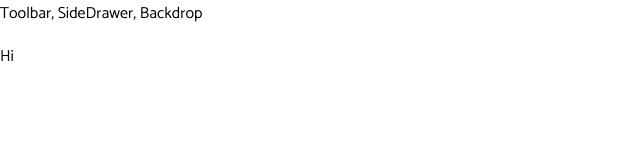
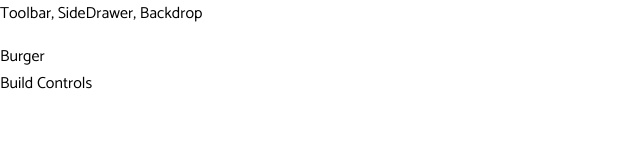
Before and after one commit to olbesp/burger-builder, a React app: page / in a window 1280 px wide. Shown: the top 160 px of the page, without its empty margins (0-640 px from the left). Built offline with nearby package versions, Linux system fonts and the light colour scheme.

Commit message:
Add an implementation of burger component

```diff
--- a/src/App.js
+++ b/src/App.js
@@ -1,12 +1,13 @@
 import React, { Component } from 'react';
 import Layout from './components/Layout/Layout';
+import BurgerBuilder from './containers/BurgerBuilder/BurgerBuilder';
 
 class App extends Component {
   render() {
     return (
       <div>
         <Layout>
-          <p>Hi</p>
+          <BurgerBuilder />
         </Layout>
       </div>
     );
--- /dev/null
+++ b/src/components/Layout/Layout.css
@@ -0,0 +1,3 @@
+.Content {
+  margin-top: 16px;
+}
--- a/src/components/Layout/Layout.js
+++ b/src/components/Layout/Layout.js
@@ -1,10 +1,11 @@
 import React from 'react';
 import Aux from '../../hoc/Aux';
+import classes from './Layout.css';
 
 const layout = (props) => (
   <Aux>
     <div>Toolbar, SideDrawer, Backdrop</div>
-    <main>
+    <main className={classes.Content}>
       {props.children}
     </main>
   </Aux>
--- /dev/null
+++ b/src/containers/BurgerBuilder/BurgerBuilder.js
@@ -0,0 +1,15 @@
+import React, { Component } from 'react';
+import Aux from '../../hoc/Aux';
+
+class BurgerBuilder extends Component {
+  render() {
+    return (
+      <Aux>
+        <div>Burger</div>
+        <div>Build Controls</div>
+      </Aux>
+    );
+  }
+}
+
+export default BurgerBuilder;
```
